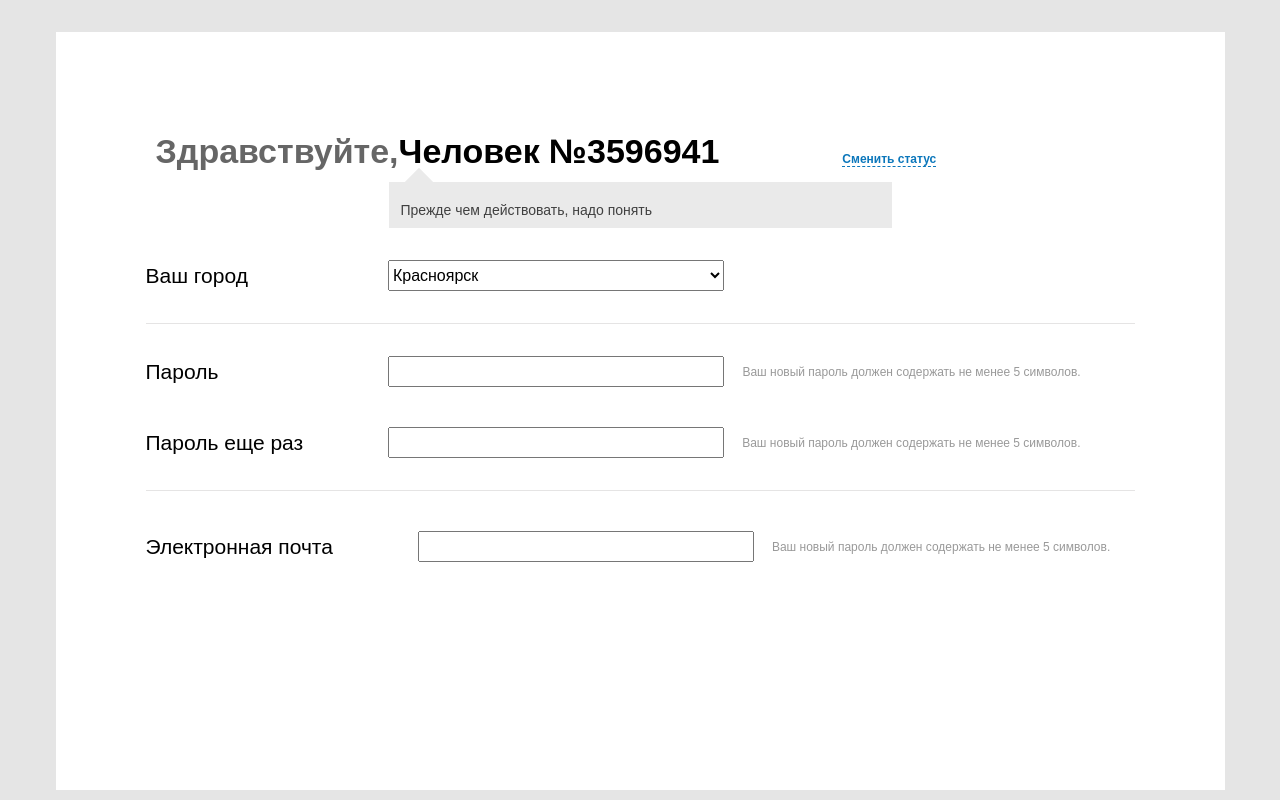
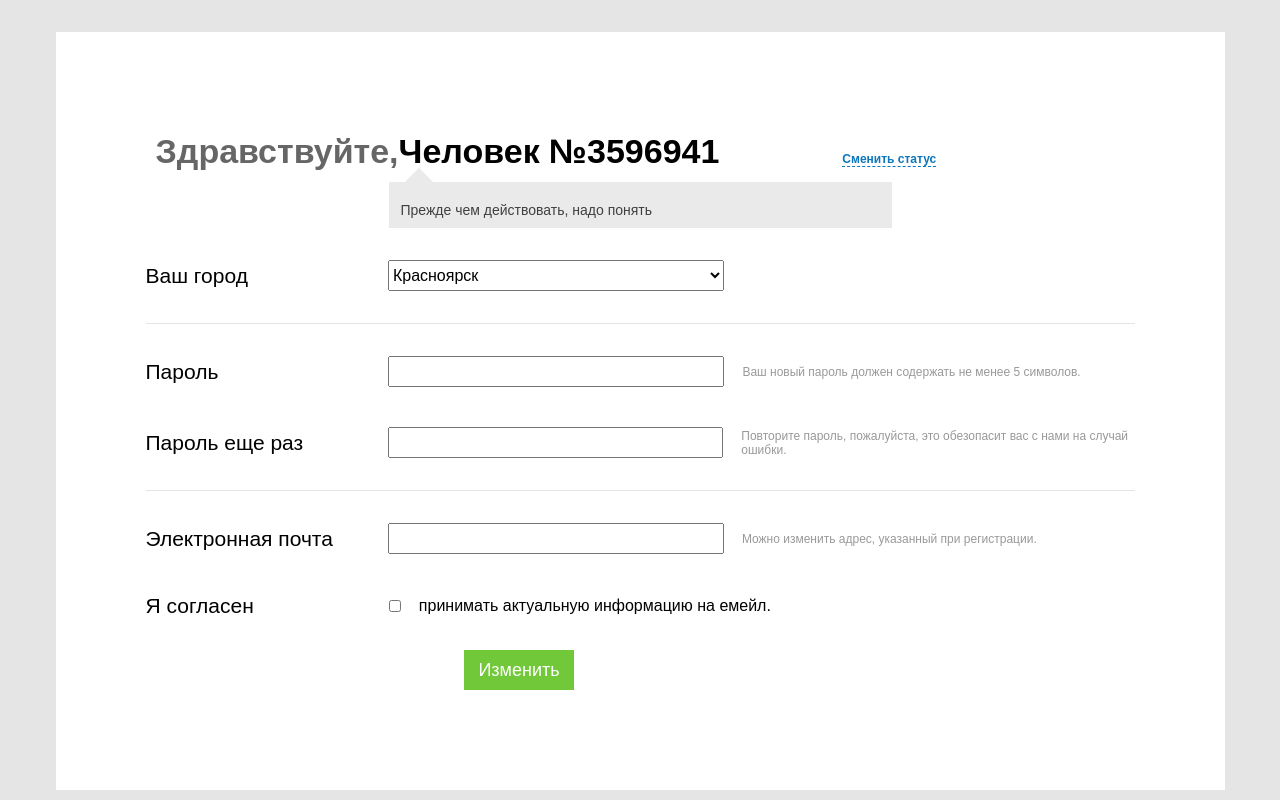
Before and after one commit to AntonM87/au_ru, a React (Create React App) app: page / in a window 1280 px wide. Built offline with nearby package versions, Linux system fonts and the light colour scheme.

Commit message:
не работает только выбор городо до конца, частично

```diff
--- a/src/App.css
+++ b/src/App.css
@@ -91,7 +91,9 @@
 }
 
 .selectCity,
-.password {
+.password,
+.email,
+.agree {
   margin-top: 32px;
   margin-bottom: 32px;
   display: -webkit-box;
@@ -110,44 +112,67 @@
 }
 
 .selectCity span,
-.password span {
+.password span,
+.email span,
+.agree span {
   font-size: 21px;
   margin-right: 140px;
 }
 
 .selectCity .passwordLabel,
-.password .passwordLabel {
+.password .passwordLabel,
+.email .passwordLabel,
+.agree .passwordLabel {
   margin-right: 170px;
 }
 
 .selectCity .passwordLabelAgain,
-.password .passwordLabelAgain {
+.password .passwordLabelAgain,
+.email .passwordLabelAgain,
+.agree .passwordLabelAgain {
+  white-space: nowrap;
   margin-right: 85px;
 }
 
 .selectCity .passwordDescription,
-.password .passwordDescription {
+.password .passwordDescription,
+.email .passwordDescription,
+.agree .passwordDescription {
   margin-right: 0;
   font-size: 12px;
   color: #999;
 }
 
 .selectCity input,
-.password input {
+.password input,
+.email input,
+.agree input {
+  padding-left: 5px;
   margin-right: 18px;
   width: 336px;
   height: 31px;
   font-size: 16px;
 }
 
+.selectCity input.passwordInputAgain[type="password"],
+.password input.passwordInputAgain[type="password"],
+.email input.passwordInputAgain[type="password"],
+.agree input.passwordInputAgain[type="password"] {
+  width: 370px;
+}
+
 .selectCity .container,
-.password .container {
+.password .container,
+.email .container,
+.agree .container {
   display: block;
   margin: 0;
 }
 
 .selectCity .container select,
-.password .container select {
+.password .container select,
+.email .container select,
+.agree .container select {
   width: 336px;
   height: 31px;
   font-size: 16px;
@@ -156,4 +181,55 @@
 .passwordAgain {
   margin-top: 40px;
 }
+
+#root .app form div.agree {
+  margin-top: 40px;
+}
+
+#root .app form div.agree span {
+  margin-right: 135px;
+}
+
+#root .app form div.agree input.inputAgree {
+  width: 12px;
+  height: 12px;
+}
+
+#root .app form div.agree .emailDescription {
+  font-size: 16px;
+}
+
+#root .app form div.email span {
+  margin-right: 55px;
+}
+
+#root .app form div.submit {
+  text-align: center;
+}
+
+#root .app form div.submit button {
+  cursor: pointer;
+  margin-left: -230px;
+  margin-right: 12px;
+  width: 110px;
+  height: 40px;
+  color: white;
+  font-size: 18px;
+  background: #71c838;
+  border: none;
+}
+
+#root .app form div.submit button:hover {
+  opacity: 0.85;
+}
+
+#root .app form div.submit span {
+  color: #999999;
+  font-size: 12px;
+}
+
+.inputValidate {
+  background: #ffadad;
+  border: 1px solid #ff7979;
+}
 /*# sourceMappingURL=App.css.map */
--- a/src/App.js
+++ b/src/App.js
@@ -1,16 +1,71 @@
-import React, { useState, useEffect } from 'react';
+import React, { useState, useEffect, useRef } from 'react';
 import DropDownList from './DropDownList/DropDowList'
 import Card from './Card/Card';
 import './App.css';
 
 function App(props) {
 
-  const { cities } = props
+  const { cities } = props;
+  let city = 'Красноярск';
   let [editMode, selectEditMode] = useState(false);
-  let [statusTooltip, setStatusTooltip] = useState('Прежде чем действовать, надо понять')
+  let [statusTooltip, setStatusTooltip] = useState('Прежде чем действовать, надо понять');
+  let [password, setPassword] = useState('');
+  let [passwordAgain, setPasswordAgain] = useState('');
+  let [email, setEmail] = useState('');
+  let [check, setCheck] = useState(false);
+  let [timeStamp, setTimeStamp] = useState(0);
+
+  const passRef = useRef();
+  const passRefAgain = useRef();
+  const emailRef = useRef();
 
   function statusValidate(status) {
     return status.length === 0 ? 'Здесь вы можете написать ваш статус' : statusTooltip;
+  }
+
+  function passValidate(pass) {
+    return /(?=.*[0-9])(?=.*[a-z])(?=.*[A-Z])[0-9a-zA-Z]{6,}/.test(pass);
+  }
+
+  function emalValidation(email) {
+    return /^(([^<>()[\]\\.,;:\s@"]+(\.[^<>()[\]\\.,;:\s@"]+)*)|(".+"))@((\[[0-9]{1,3}\.[0-9]{1,3}\.[0-9]{1,3}\.[0-9]{1,3}\])|(([a-zA-Z\-0-9]+\.)+[a-zA-Z]{2,}))$/.test(email);
+  }
+
+  function switchEmailValidation() {
+    const inputEmail = emailRef.current;
+    if (emalValidation(email) || email.length === 0) {
+      inputEmail.classList.remove('inputValidate');
+      return false;
+    } else {
+      inputEmail.classList.add('inputValidate');
+      return true;
+    }
+  }
+
+  function switchPassValidation(ref, pass) {
+    if (passValidate(pass) || pass.length === 0) {
+      ref.classList.remove('inputValidate');
+      return false;
+    } else {
+      ref.classList.add('inputValidate');
+      return true;
+    }
+  }
+
+  useEffect(() => {
+    const inputPass = passRef.current;
+    const inputPassAgain = passRefAgain.current;
+
+    switchPassValidation(inputPass, password);
+    switchPassValidation(inputPassAgain, passwordAgain);
+
+    switchEmailValidation();
+
+  });
+
+  function onChangeCity(e) {
+    city = e.target.value;
+    console.log(city);
   }
 
   return (
@@ -20,12 +75,10 @@ function App(props) {
         <div className='header'>
           <p>Здравствуйте,
             <span>Человек №3596941</span>
-            {editMode ? <span onClick={() => {
-              selectEditMode(editMode = !editMode);
-            }} >Запомнить</span> :
-              <span onClick={() => {
-                selectEditMode(editMode = !editMode);
-              }} >Сменить статус</span>}
+            {
+              editMode ? <span onClick={() => { selectEditMode(editMode = !editMode) }} >Запомнить</span> :
+                <span onClick={() => { selectEditMode(editMode = !editMode) }} >Сменить статус</span>
+            }
           </p>
         </div>
         <div className='statusTooltip'>
@@ -38,34 +91,124 @@ function App(props) {
           <span>
             Ваш город
           </span>
-          <DropDownList cities={cities} />
+          <DropDownList onChangeCityHandler={onChangeCity} cities={cities} />
         </div>
         <div className='border'></div>
         <div className='password'>
           <span className='passwordLabel'>
             Пароль
           </span>
-          <input type='password' />
+          <input ref={passRef} onChange={(e) => {
+            setPassword(password = e.target.value);
+          }} type='password' />
           <span className='passwordDescription'>Ваш новый пароль должен содержать не менее 5 символов.</span>
         </div>
         <div className='password passwordAgain'>
           <span className='passwordLabelAgain'>
             Пароль еще раз
           </span>
-          <input type='password' />
-          <span className='passwordDescription'>Ваш новый пароль должен содержать не менее 5 символов.</span>
+          <input ref={passRefAgain} onChange={(e) => {
+            setPasswordAgain(passwordAgain = e.target.value);
+          }} className='passwordInputAgain' type='password' />
+          <span className='passwordDescription'>Повторите пароль, пожалуйста, это обезопасит вас с нами
+            на случай ошибки.</span>
         </div>
         <div className='border'></div>
-        <div className='password passwordAgain'>
+        <div className='email '>
           <span className='passwordLabelAgain'>
             Электронная почта
           </span>
-          <input type='password' />
-          <span className='passwordDescription'>Ваш новый пароль должен содержать не менее 5 символов.</span>
+          <input ref={emailRef} onChange={(e) => { setEmail(email = e.target.value) }} type='email' />
+          <span className='passwordDescription'>Можно изменить адрес, указанный при регистрации.</span>
+        </div>
+        <div className='agree '>
+          <span className='passwordLabelAgain'>
+            Я согласен
+          </span>
+          <input defaultChecked={false} onChange={(e) => { setCheck(check = e.target.checked) }} className='inputAgree' type='checkbox' />
+          <span className='emailDescription'>принимать актуальную информацию на емейл.</span>
+        </div>
+        <div className='submit'>
+          <button onClick={(e) => {
+            e.preventDefault();
+
+            const passValid = passValidate(password);
+            const passValidAgain = passValidate(passwordAgain);
+            const emailValid = emalValidation(email);
+
+            if (passValid && passValidAgain && password === passwordAgain && emailValid && check) {
+              setTimeStamp(timeStamp = new Date());
+            } else {
+              alert('Проверьте заполнение всех полей')
+            }
+
+            const json = JSON.stringify({
+              city,
+              statusTooltip,
+              password,
+              passwordAgain,
+              email,
+              check,
+              timeStamp
+            })
+
+            console.log(json);
+
+          }}>Изменить</button>
+          {timeStamp ? <span>Последние изменения {`${timeStamp.getDate()} ${getMonth(timeStamp.getMonth())} в ${dateFormat(timeStamp.getHours())}:${dateFormat(timeStamp.getMinutes())}:${dateFormat(timeStamp.getSeconds())} `}</span> : null}
+
         </div>
       </form >
     </div >
   );
 }
 
+function getMonth(num) {
+  let res = '';
+  switch (num) {
+    case 0:
+      res = 'января'
+      break;
+    case 1:
+      res = 'февраля'
+      break;
+    case 2:
+      res = 'марта'
+      break;
+    case 3:
+      res = 'апреля'
+      break;
+    case 4:
+      res = 'мая'
+      break;
+    case 5:
+      res = 'июня'
+      break;
+    case 6:
+      res = 'июля'
+      break;
+    case 7:
+      res = 'августа'
+      break;
+    case 8:
+      res = 'сентября'
+      break;
+    case 9:
+      res = 'октября'
+      break;
+    case 10:
+      res = 'ноября'
+      break;
+    case 11:
+      res = 'ноября'
+      break;
+  }
+  return res;
+}
+function dateFormat(num) {
+  if (num >= 0 && num < 10) {
+    return `0${num}`;
+  }
+  return num;
+}
 export default App;
--- a/src/App.scss
+++ b/src/App.scss
@@ -78,7 +78,9 @@
   border-bottom: 1px solid #e5e4e4;
 }
 .selectCity,
-.password {
+.password,
+.email,
+.agree {
   margin-top: 32px;
   margin-bottom: 32px;
   // border: 1px solid red;
@@ -94,6 +96,7 @@
     margin-right: 170px;
   }
   .passwordLabelAgain {
+    white-space: nowrap;
     margin-right: 85px;
   }
   .passwordDescription {
@@ -102,10 +105,14 @@
     color: #999;
   }
   input {
+    padding-left: 5px;
     margin-right: 18px;
     width: 336px;
     height: 31px;
     font-size: 16px;
+  }
+  input.passwordInputAgain[type="password"] {
+    width: 370px;
   }
   .container {
     display: block;
@@ -120,3 +127,52 @@
 .passwordAgain {
   margin-top: 40px;
 }
+#root {
+  .app {
+    form {
+      div.agree {
+        margin-top: 40px;
+        span {
+          margin-right: 135px;
+        }
+        input.inputAgree {
+          width: 12px;
+          height: 12px;
+        }
+        .emailDescription {
+          font-size: 16px;
+        }
+      }
+      div.email {
+        span {
+          margin-right: 55px;
+        }
+      }
+      div.submit {
+        text-align: center;
+        button {
+          cursor: pointer;
+          margin-left: -230px;
+          margin-right: 12px;
+          width: 110px;
+          height: 40px;
+          color: white;
+          font-size: 18px;
+          background: #71c838;
+          border: none;
+          &:hover {
+            opacity: 0.85;
+          }
+        }
+        span {
+          color: #999999;
+          font-size: 12px;
+        }
+      }
+    }
+  }
+}
+.inputValidate{
+  background: rgb(255, 173, 173);
+  border: 1px solid rgb(255, 121, 121);
+}
--- a/src/DropDownList/DropDowList.js
+++ b/src/DropDownList/DropDowList.js
@@ -4,7 +4,7 @@ import Select from '../Select/Select'
 
 export default function DropDowList(props) {
 
-    const { cities } = props
+    const { cities, onChangeCityHandler } = props
 
     const filterPopulationArr = cities.filter(city => {
         const population = city.population;
@@ -41,7 +41,7 @@ export default function DropDowList(props) {
 
     return (
         <div className='container'>
-            <Select resArr={resArr} />
+            <Select onChangeCityHandler={onChangeCityHandler} resArr={resArr} />
         </div>
     );
 }
--- a/src/OptionRow/OptionRow.js
+++ b/src/OptionRow/OptionRow.js
@@ -1,8 +1,8 @@
 export default function OptionRow(props) {
     const { city } = props;
     const cityName = city.city;
-    const cityPopulation = city.population
+
     return (
-        <option value={cityPopulation}>{cityName}</option>
+        <option value={cityName}>{cityName}</option>
     )
 }
--- a/src/Select/Select.js
+++ b/src/Select/Select.js
@@ -1,9 +1,9 @@
 import OptionRow from "../OptionRow/OptionRow"
 export default function Select(props) {
-    const { resArr } = props;
+    const { resArr, onChangeCityHandler } = props;
 
     return (
-        <select>
+        <select onChange={(e) => onChangeCityHandler(e)}>
             {
                 resArr.map(city => {
                     return <OptionRow city={city} />
```
Also changed, not shown: 1 other file (tests, documents, lock files or other folders).
